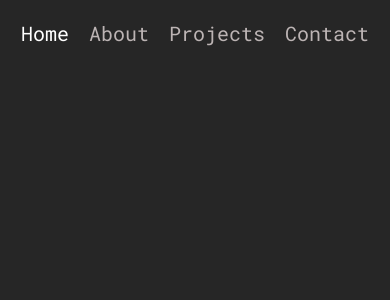
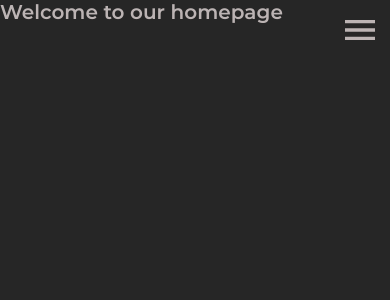
Before and after one commit to pmita/react-project-alpha, a React (Create React App) app: page / in a window 390 px wide. Shown: the top 300 px of the page. Built offline with nearby package versions, Linux system fonts and the light colour scheme.

Commit message:
navbar routing and responsive design

```diff
--- a/package.json
+++ b/package.json
@@ -8,6 +8,7 @@
     "@testing-library/user-event": "^12.8.3",
     "react": "^17.0.2",
     "react-dom": "^17.0.2",
+    "react-icons": "^4.2.0",
     "react-router-dom": "^5.2.0",
     "react-scripts": "4.0.3",
     "styled-components": "^5.3.0",
--- a/src/components/NavMenu.js
+++ b/src/components/NavMenu.js
@@ -1,8 +1,9 @@
-import React from 'react';
+import React, {useState} from 'react';
 import {NavLink} from 'react-router-dom'; //Adding links to our nav items
 //Adding styling to our components
 import styled from 'styled-components';
 
+import { MdMenu, MdClose } from 'react-icons/md';
 
 const NavMenuStyles = styled.div`
     position: fixed;
@@ -37,23 +38,89 @@
             color: var(--white);
         }
     }
+    .mobile-menu-icon{
+        position: absolute;
+        right: 1rem;
+        top: 1rem;
+        width: 4rem;
+        cursor: pointer;
+        display: none;
+        outline: none;
+    }
+    .closeNavIcon{
+        display: none;
+    }
+    @media only screen and (max-width: 768px){
+        padding: 0;
+        .hide-item{
+            transform: translateY(calc(-100% - var(--top)));
+        }
+        .mobile-menu-icon{
+            display: block;
+        }
+        .navItems{
+            --top: 1rem;
+            transition: 0.3s ease transform;
+            background-color: var(--deep-dark);
+            padding: 2rem;
+            width: 90%auto;
+            max-width: 300px;
+            border-radius: 12px;
+            position: absolute;
+            right: 1rem;
+            top: var(--top);
+            .closeNavIcon{
+                display: block;
+                width: 3rem;
+                margin: 0 0 0 auto;
+                cursor: pointer;
+                *{
+                    pointer-events: none;
+                }
+            }
+            li{
+                display: block;
+                margin-bottom: 1rem;
+            }
+        }
+    }
 `;
 
 const NavMenu = () => {
+    //Set our state
+    const [showNav, setShowNav] = useState(false);
     return(
         <NavMenuStyles>
-            <ul>
+            <div
+                className="mobile-menu-icon"
+                onClick={() => setShowNav(!showNav)}
+                onKeyDown={() => setShowNav(!showNav)}
+                role="button"
+                tabIndex={0}
+            >
+                    <MdMenu />
+            </div>
+            <ul className={!showNav ? 'navItems hide-item' : 'navItems' }>
+                <div
+                    className="closeNavIcon"
+                    onClick={() => setShowNav(!showNav)}
+                    onKeyDown={() => setShowNav(!showNav)}
+                    role="button"
+                    tabIndex={0}
+                >
+                        < MdClose />
+                </div>
                 <li>
-                    <NavLink to="/" exact>Home</NavLink>
+                    <NavLink to="/" exact onClick={() => setShowNav(!showNav)}>Home</NavLink>
                 </li>
                 <li>
-                    <NavLink to="/about">About</NavLink>
+                    <NavLink to="/about" onClick={() => setShowNav(!showNav)}>About</NavLink>
                 </li>
                 <li>
-                    <NavLink to="/projects">Projects</NavLink>
+                    <NavLink to="/projects" onClick={() => setShowNav(!showNav)}>Projects</NavLink>
                 </li>
                 <li>
-                    <NavLink to="/contact">Contact</NavLink>
+                    <NavLink to="/contact" onClick={() => setShowNav(!showNav)}>Contact</NavLink>
                 </li>
             </ul>
         </NavMenuStyles>
```
Also changed, not shown: 1 other file (tests, documents, lock files or other folders).
